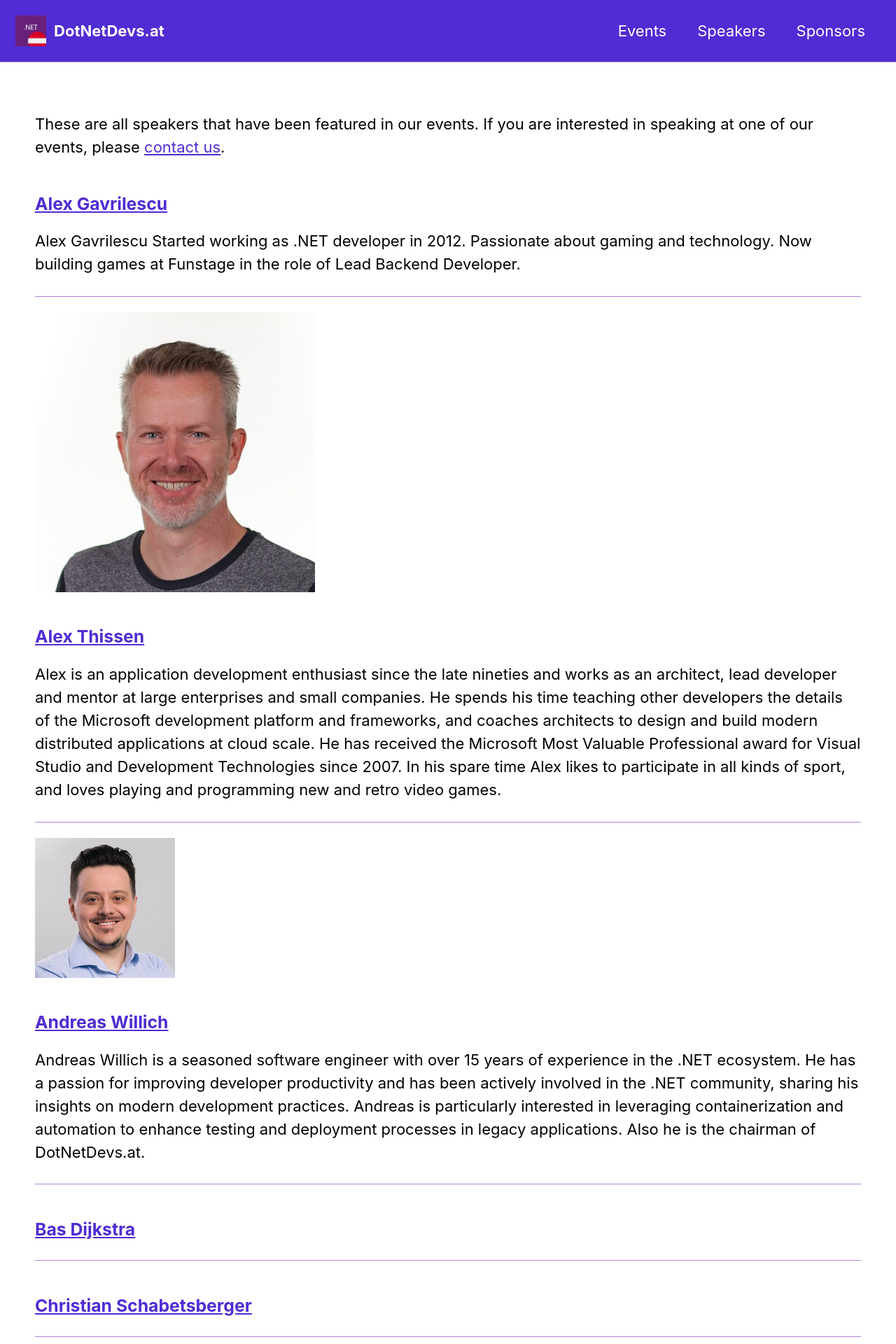
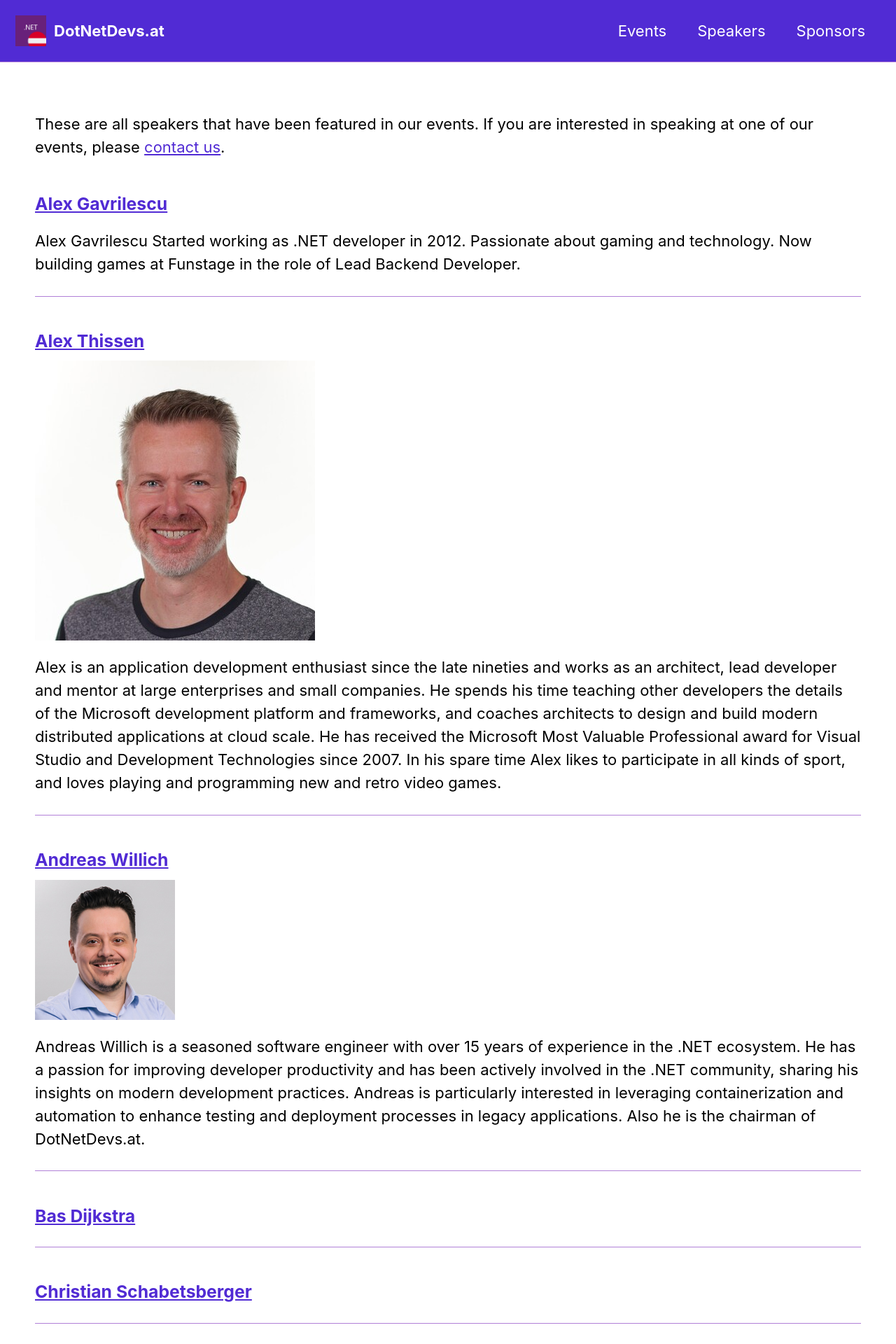
Before and after one commit to dotnetdevsaustria/dotnetdevsaustria.github.io, a Jekyll site: the page built from speakers.md, in a window 1280 px wide. Shown: the top 1920 px of the page at 70% size. Built offline with Jekyll 4.4.1, drawn with Linux system fonts in a browser that asks for light colours; cached includes are drawn as plain includes; our own code applies the rules of GitHub Pages for plain Markdown files.

Commit message:
fix: correct speaker link placement in speakers section

```diff
--- a/speakers.md
+++ b/speakers.md
@@ -11,10 +11,10 @@ These are all speakers that have been featured in our events. If you are interes
   {% assign speaker_image = speaker.image %}
 
   <div class="speaker">
+    <a href="{{ speaker.url }}" class="speaker-link"><h3 class="speaker-name">{{ speaker_name }}</h3></a>
     {% if speaker_image != nil %}
       <img src="{{ speaker_image }}" alt="{{ speaker_name }}" class="speaker-image">
     {% endif %}
-    <a href="{{ speaker.url }}" class="speaker-link"><h3 class="speaker-name">{{ speaker_name }}</h3></a>
     <p class="speaker-bio">{{ speaker_bio }}</p>
   </div>
 
```
Also changed, not shown: tests/speakers.spec.ts-snapshots/speakers-page.png.
